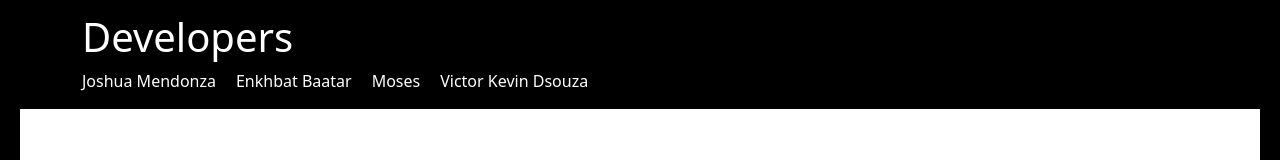
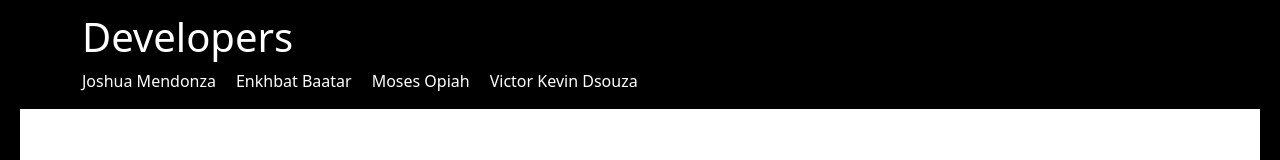
Before and after one commit to josh484/eCommerce-ranker, a React (Vite) app: page /contact in a window 1280 px wide. Shown: the part 565-725 px from the top of the page. Built offline with nearby package versions, Linux system fonts and the light colour scheme.

Commit message:
added names

```diff
--- a/src/components/Footer.jsx
+++ b/src/components/Footer.jsx
@@ -10,7 +10,7 @@ function Footer(){
                 <ul>
                     <li><a href="https://github.com/josh484">Joshua Mendonza</a></li>
                     <li><a href="https://github.com/enx-code">Enkhbat Baatar</a></li>
-                    <li><a href="https://github.com/Moe-op">Moses</a></li>
+                    <li><a href="https://github.com/Moe-op">Moses Opiah</a></li>
                     <li><a href="https://github.com/KevinDsouza7">Victor Kevin Dsouza </a></li>
                 </ul>
 
```
